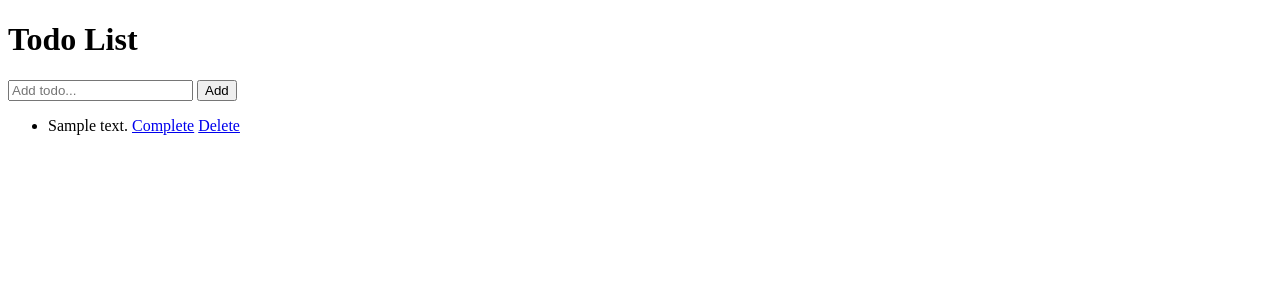
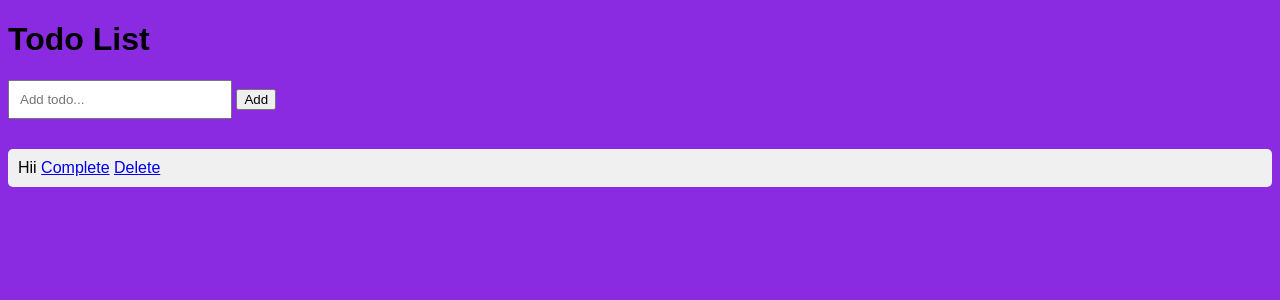
Before and after one commit to Stiwari28/TodoList, a Django app: template todos/templates/todos/index.html in a window 1280 px wide. Shown: the top 300 px of the page. Run offline with Django 4.2, Linux system fonts and the light colour scheme; data comes from the database, SQL or seed files in the repository; both versions use the stored data as it was after the commit; tables that the repository leaves empty hold one stand-in row (values such as "Sample post"); the template is opened without the code that fills it: values that come from a table or form of the project are taken from there, most other values are stand-ins (such as "Sample title", 1, 10 or a date in 2020).

Commit message:
Updates project

```diff
--- a/todoList/settings.py
+++ b/todoList/settings.py
@@ -37,6 +37,7 @@
     'django.contrib.sessions',
     'django.contrib.messages',
     'django.contrib.staticfiles',
+    'todos',
 ]
 
 MIDDLEWARE = [
@@ -115,7 +116,7 @@
 # Static files (CSS, JavaScript, Images)
 # https://docs.djangoproject.com/en/4.2/howto/static-files/
 
-STATIC_URL = 'static/'
+STATIC_URL = '/static/'
 
 # Default primary key field type
 # https://docs.djangoproject.com/en/4.2/ref/settings/#default-auto-field
--- a/todoList/urls.py
+++ b/todoList/urls.py
@@ -15,8 +15,9 @@
     2. Add a URL to urlpatterns:  path('blog/', include('blog.urls'))
 """
 from django.contrib import admin
-from django.urls import path
+from django.urls import path, include
 
 urlpatterns = [
     path('admin/', admin.site.urls),
+    path('todos/', include('todos.urls')),
 ]
--- /dev/null
+++ b/todos/static/todos/styles.css
@@ -0,0 +1,25 @@
+body {
+    font-family: Arial, sans-serif;
+    background-color: blueviolet;
+}
+
+ul {
+    list-style-type: none;
+    padding: 0;
+}
+
+li {
+    margin-bottom: 10px;
+    background-color: #f0f0f0;
+    padding: 10px;
+    border-radius: 5px;
+}
+
+form {
+    margin-bottom: 30px;
+}
+
+input[type="text"] {
+    padding: 10px;
+    width: 200px;
+}
--- a/todos/templates/todos/index.html
+++ b/todos/templates/todos/index.html
@@ -2,6 +2,8 @@
 <html>
 <head>
     <title>Todo App</title>
+    {% load static %}
+    <link rel="stylesheet" href="{% static 'todos/styles.css' %}">
 </head>
 <body>
     <h1>Todo List</h1>
--- /dev/null
+++ b/todos/urls.py
@@ -0,0 +1,9 @@
+from django.urls import path
+from . import views
+
+urlpatterns = [
+    path('', views.index, name='index'),
+    path('add', views.addTodo, name='add'),
+    path('complete/<int:todo_id>', views.completeTodo, name='complete'),
+    path('delete/<int:todo_id>', views.deleteTodo, name='delete'),
+]
```
Also changed, not shown: db.sqlite3, todos/migrations/0001_initial.py (added).
